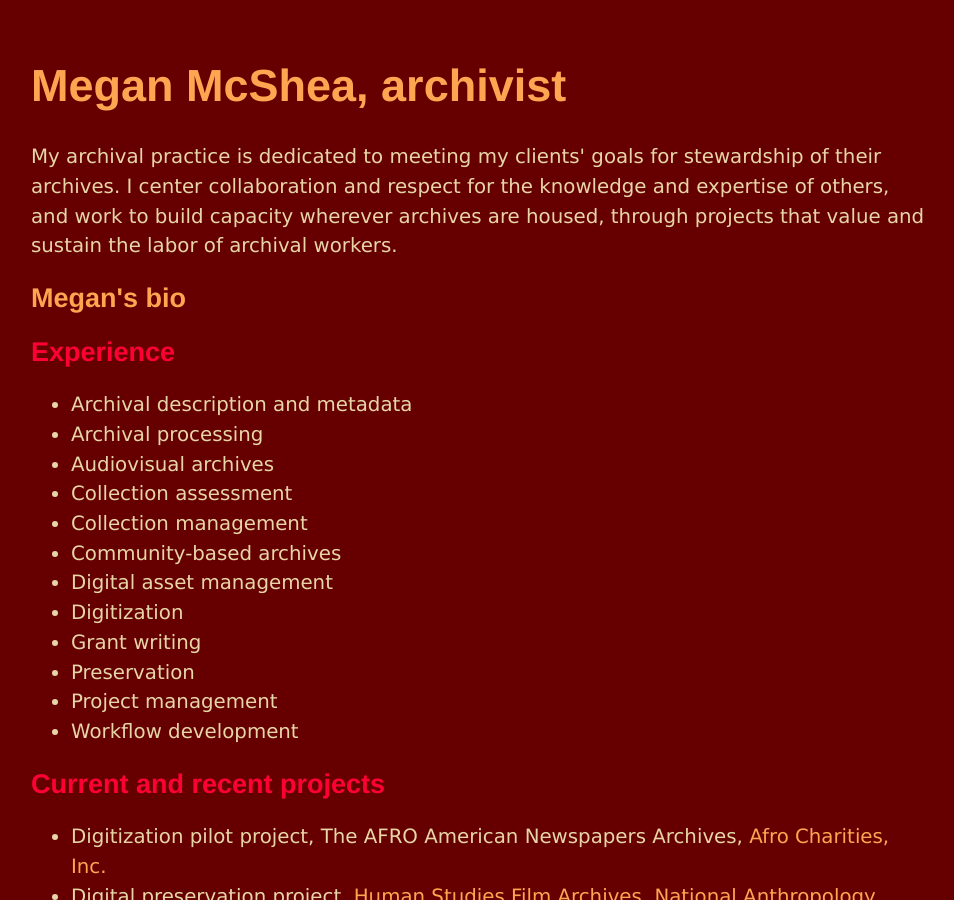
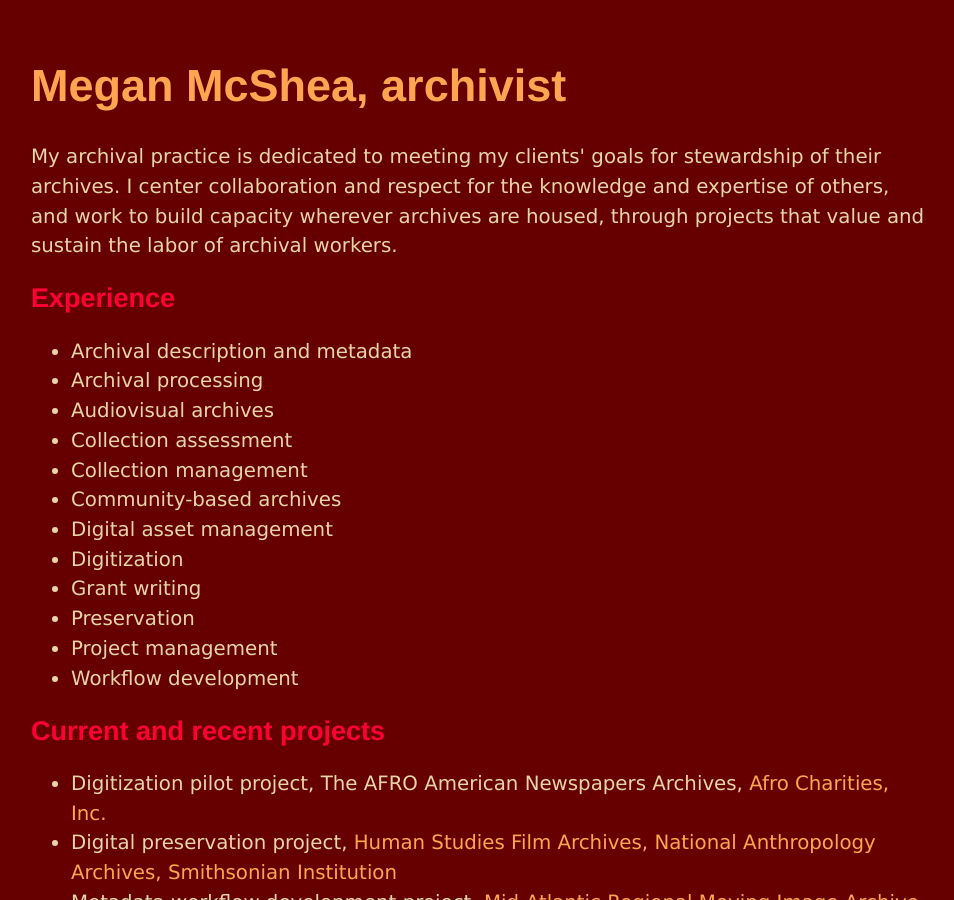
Before and after one commit to megan-mcshea/megan-mcshea.github.io, a Jekyll site: the page built from archivist.html, in a window 1280 px wide and 900 px high. Shown: the whole window, without its empty margins (161-1115 px from the left). Built offline with Jekyll 4.4.1, drawn with Linux system fonts in a browser that asks for light colours.

Commit message:
Update archivist.html

```diff
--- a/archivist.html
+++ b/archivist.html
@@ -5,8 +5,6 @@ title: Megan McShea, archivist
 <div class="blurb">
 	<h1><a href="./">Megan McShea, archivist</a></h1>
 	<p>My archival practice is dedicated to meeting my clients' goals for stewardship of their archives. I center collaboration and respect for the knowledge and expertise of others, and work to build capacity wherever archives are housed, through projects that value and sustain the labor of archival workers.</p>
-
-	<h2><a href="/archivistbio.html">Megan's bio</a></h2>
 
 	<h2>Experience</h2>
 <ul>
```
Also changed, not shown: other parts of archivist.html (+1 -0 lines).
